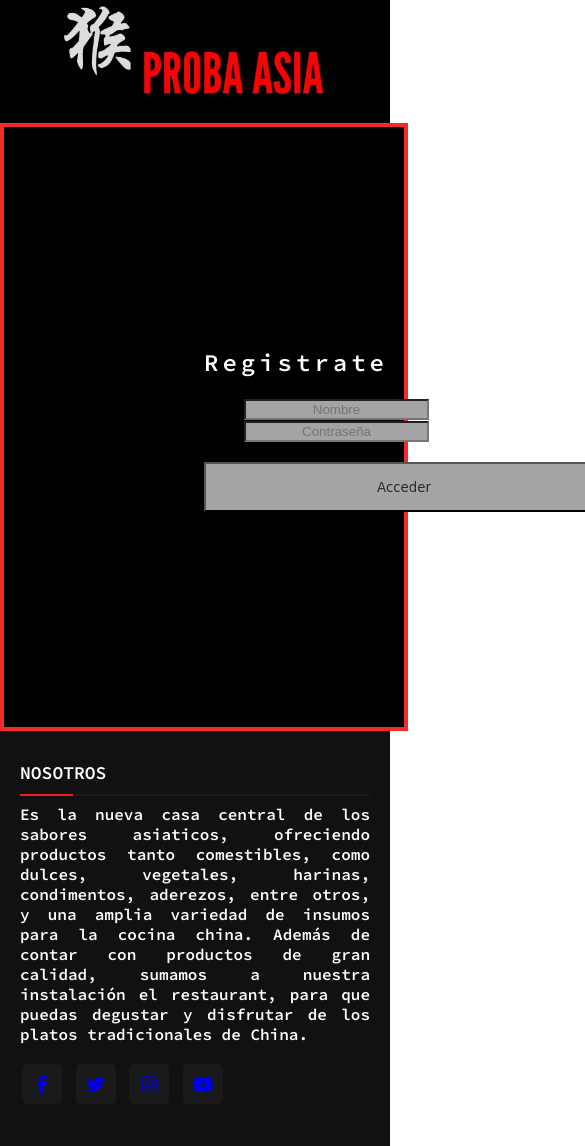
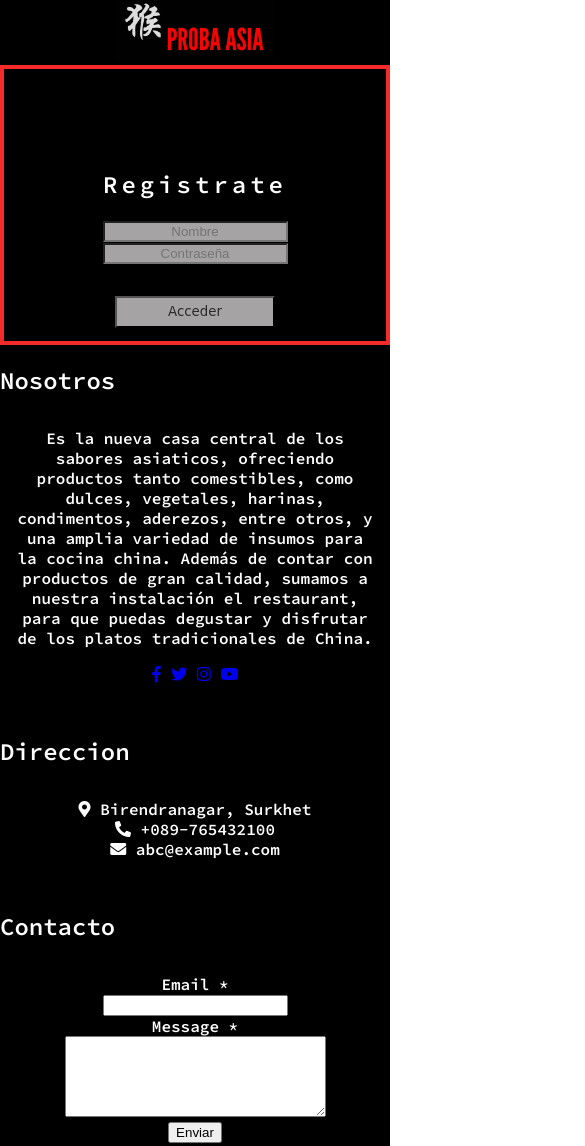
Before and after one commit to hermsale/proyectoFinal-ProgramaDesdeTuCasa, a plain HTML site: page index.html in a window 390 px wide. Shown: the top 1146 px of the page, 585 px wide, since content can reach past the window. Drawn offline with Linux system fonts and the light colour scheme; a web font is replaced by a local one.

Commit message:
actualizacion responsive

```diff
--- a/Estilos/estilos.css
+++ b/Estilos/estilos.css
@@ -92,7 +92,7 @@ body{
 h3{
     text-align: center;
     font-weight: 50;
-    font-size: 20px;
+    font-size: 1rem;
 }
 /* Lenguajes aprendidos */
 #idiomas {
--- /dev/null
+++ b/Estilos/index.css
@@ -0,0 +1,135 @@
+body{
+    font-family: 'Source Code Pro', monospace;
+    color: black;
+    margin: 0 auto;
+    padding: 0 auto;
+    /* width: 100%; */
+}
+
+.nav-bar{
+    display: flex;
+    font-family:'Syne Tactile', cursive;
+    flex-direction: row;
+    flex-wrap: nowrap;
+    justify-content: space-around;
+    align-items: center;
+    color:white;
+    background-color: black;
+    /* font-size: 1px; */
+}
+
+
+.nav-bar img{
+    max-width: 10rem;
+}
+
+
+.formulario{
+    display: inline;
+    flex-direction: row;
+    flex-wrap: wrap;
+    justify-content: center;
+    align-content: center;
+    margin-top: 1rem;
+    margin-bottom: 1rem;
+}
+
+
+.formulario label,input{
+    transition: ease-in 2s;
+}
+
+.campos{
+    padding: 5rem;
+    height: 7rem;
+    text-align: center;
+    letter-spacing: 4px;
+    border: solid 4px rgb(245, 42, 42);
+    background-color: black;
+    color: white;
+    transition: 2s;
+}
+/* .campos label{
+  padding: 40px;
+} */
+.campos input{
+  background-color:rgb(165, 163, 163); ;
+}
+.campos ::placeholder{
+  text-align: center;
+}
+
+.campos button{
+  margin-top: 2rem;
+  align-self: center;
+  align-content: center;
+  width: 10rem;
+  height: 2rem;
+  font-family:'Syne Tactile', cursive;
+  background-color: rgb(165, 163, 163);
+  color: rgb(43, 41, 41);
+}
+
+.campos a{
+  font-size: 1rem;
+}
+
+/* /////////////////////////////////// FOTER ////////////////////////// */
+
+@media (min-width:320px) AND  (max-width:767px){
+    .content{
+        position: relative;
+        margin: 2rem auto;
+        text-align: center;
+        padding: 0 1rem;
+      }
+
+
+      footer{
+        position: inherit;
+        background-color: black;
+        color: white;
+      }
+
+
+      .main-content{
+        display: flex;
+        flex-direction: column;
+        /* flex-direction: wrap; */
+      }
+
+}
+
+
+
+    /* TABLETS ///////////////////////////////////////// */
+@media (min-width:768px) AND  (max-width:1200px){
+
+    .content{
+        text-align: center;
+        padding: 0 5rem;
+      }
+
+      footer{
+        /* position: inherit; */
+        background-color: black;
+        color: white;
+      }
+
+
+    .main-content{
+        display: flex;
+        flex-direction: column;
+        text-align: center;
+    }
+
+   .content p{
+       font-size: 1rem;
+   }
+
+   #msgForm{
+       padding-right: 30%;
+   }
+
+
+}
--- a/Estilos/loading.css
+++ b/Estilos/loading.css
@@ -6,14 +6,15 @@ body{
     margin: 0;
     padding: 0;
     font-family:'Raleway', sans-serif;
-    background: crimson;
-    min-height: 100vh;
+    background-color: black;
+    /* min-height: 100vh; */
     justify-content: center;
     align-items: center;
-    background-image: url(../imagenes/Background\ loading.jpg);
+    /* background-image: url(../imagenes/Background\ loading.jpg); */
+    background-image: url(../imagenes/Logo.jpeg);
     background-repeat: no-repeat;
-    background-size: cover;
-    height: 100%;
+    background-size: 100%;
+    /* height: 100%; */
 }
 
 /*LOADING*/
@@ -22,7 +23,7 @@ body{
     position: relative;
     -webkit-box-reflect: below -12px linear-gradient(transparent,rgb(0,0,0,0.2));
     text-align: center;
-    padding-top: 380px;
+    padding-top: 15rem;
 }
 .wavy span{
     position: relative;
--- a/Estilos/menu.css
+++ b/Estilos/menu.css
@@ -1,3 +1,7 @@
+*{
+    box-sizing: border-box;
+}
+
 body{
     font-family: 'Source Code Pro', monospace;
     background-color: black;
@@ -6,6 +10,7 @@ body{
 
 }
 /* CUERPO */
+
 .nav-bar{
     display: flex;
     font-family:'Syne Tactile', cursive;
@@ -15,68 +20,28 @@ body{
     align-items: center;
     color:white;
     background-color: black;
-    font-size: 40px;
-}
-.nav-bar img{
-    max-width: 300px;
+    /* font-size: 1px; */
 }
 
-.nav-bar p{
-    text-decoration: underline white;
+.nav-bar a{
+    font-size: 1rem;
+    padding: 0.5rem;
+    text-align: center;
+    margin-left: 0.5rem;
 }
-/*MENU*/
-h1{
-    text-align: center;
-    color: white;
-    margin-top: 100px;
-    text-decoration: underline white;
-}
-/*COMIDA*/
-.comida{
-    display: table-column;
-}
-.column {
-    color: white;
+
+header img{
+    max-width: 10rem;
 }
 
 
+@media (min-width:320px) AND  (max-width:767px){
+    input{
+        width: 10rem;
+        /* margin: 0 60px 0px 70px; */
+    }
 
-
-@media (max-width: 900px){
-    .container{
-        margin: 0;
-        padding: 10px;
-        width: 100%;
-    }
-    .column{
-        width:100%;
-        display: block;
-        margin: 10px 0;
-        border: none;
-        box-shadow: border-box;
-
-    }
-    .row{
-        margin:0;
-
+    button{
+        width: 10rem;
     }
 }
-
-
-
-
-
-/* .grid-container {
-    display: grid;
-    grid-template-columns: auto auto auto;
-    background-color: black;
-    padding: 10px;
-  }
-  .grid-item {
-    background-color:white;
-    border: 1px solid rgba(0, 0, 0, 0.8);
-    height: 100px;
-    padding: 20px;
-    font-size: 30px;
-    text-align: center;
-  } */
--- a/Estilos/style.css
+++ b/Estilos/style.css
@@ -17,9 +17,12 @@ body{
     background-color: black;
     font-size: 40px;
 }
+
 .nav-bar img{
     max-width: 300px;
 }
+
+
 /*VIDEOSCREEN*/
     .banner{
         width: 100%;
@@ -56,7 +59,7 @@ body{
     .banner .content p{
         margin: 0;
         padding:0;
-        font-size: 20px;
+        font-size: 1rem;
         text-transform: uppercase;
         color:#fff;
     }
@@ -74,8 +77,8 @@ body{
     transition: ease-in 2s;
 }
 .campos{
-    padding: 200px;
-    height: 200px;
+    padding: 10rem;
+    height: 5rem;
     text-align: center;
     letter-spacing: 4px;
     border: solid 4px rgb(245, 42, 42);
@@ -93,11 +96,11 @@ body{
   text-align: center;
 }
 .campos button{
-  margin-top: 20px;
+  margin-top: 2rem;
   align-self: center;
   align-content: center;
-  width: 400px;
-  height: 50px;
+  width: 10rem;
+  height: 2rempx;
   font-family:'Syne Tactile', cursive;
   background-color: rgb(165, 163, 163);
   color: rgb(43, 41, 41);
@@ -262,6 +265,9 @@ body{
   .bottom center a:hover{
     text-decoration: underline;
   }
+
+
+
   @media screen and (max-width: 900px) {
     footer{
       position: relative;
--- a/index.html
+++ b/index.html
@@ -10,7 +10,7 @@
     <!-- FONT-AWESOME -->
     <link rel="stylesheet" href="https://pro.fontawesome.com/releases/v5.10.0/css/all.css" integrity="sha384-AYmEC3Yw5cVb3ZcuHtOA93w35dYTsvhLPVnYs9eStHfGJvOvKxVfELGroGkvsg+p" crossorigin="anonymous"/>
     <!-- CSS PROPIO -->
-    <link href="Estilos/style.css" rel="stylesheet" type="text/css">
+    <link href="Estilos/index.css" rel="stylesheet" type="text/css">
 </head>
 <body>
 <!-- <div class="banner">
@@ -82,12 +82,11 @@
   <div class="msg">
             <div class="text">Message *</div>
 
-  <textarea id=".msgForm" rows="2" cols="25" required></textarea>
+  <textarea id="msgForm" rows="5" cols="30" required></textarea>
     <br />
   <div class="btn">
-    <button type="submit">Send</button>
+    <button type="submit" id="btn-enviar">Enviar</button>
     </div>
-  <div class="bottom"> </div>
 </div>
 </div>
 <!-- ////////////////////////// scripts  -->
```
Also changed, not shown: cargaProductos.html (+2 -1 lines), mostrarProductos.html (+1 -1 lines), 2 other files.
